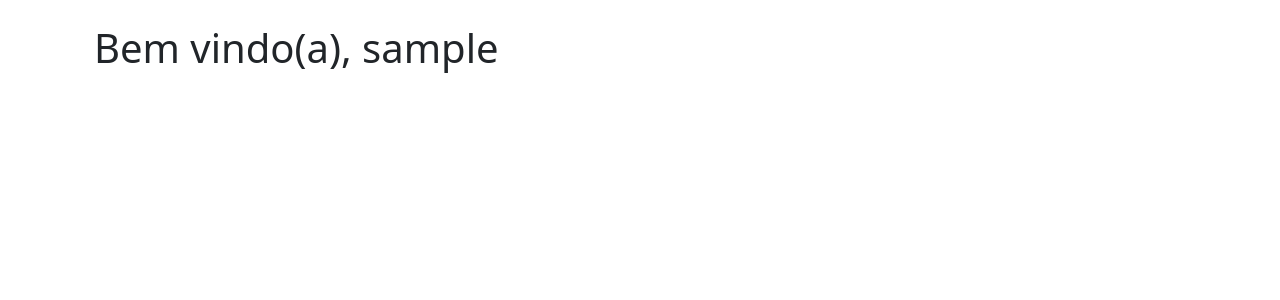
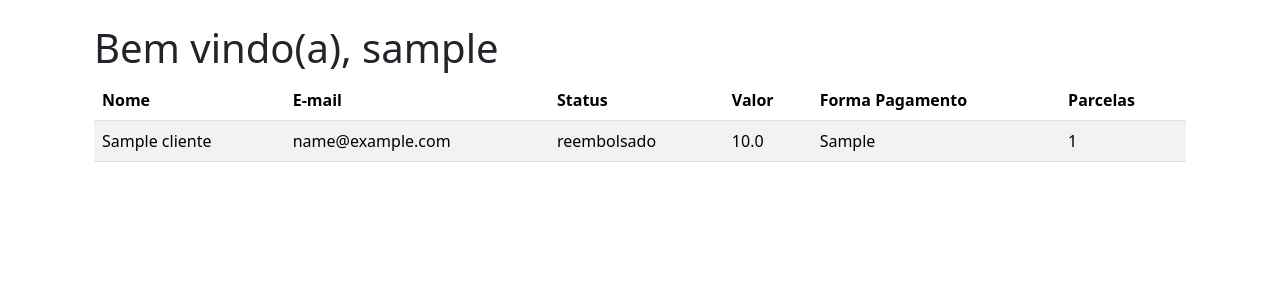
Before and after one commit to MathGPereira/DesafioTecnicoAPI, a Flask app: page /usuario in a window 1280 px wide. Shown: the part 56-356 px from the top of the page. Run offline with Flask 3, Linux system fonts and the light colour scheme; a user stored in the database is signed in; tables that the repository leaves empty hold one stand-in row (values such as "Sample post").

Commit message:
Criando a funcionalidade de listar todas as tratativas no banco de dados

```diff
--- a/API/routes.py
+++ b/API/routes.py
@@ -56,7 +56,9 @@ def cadastro():
 @app.route("/usuario")
 @login_required
 def usuario():
-    return render_template("usuario.html", current_user=current_user)
+    db = Cliente.query.all()
+
+    return render_template("usuario.html", current_user=current_user, db=db)
 
 
 @app.route("/tratativas", methods=["GET", "POST"])
--- a/API/templates/tratativas.html
+++ b/API/templates/tratativas.html
@@ -11,7 +11,7 @@
         <button class="btn btn-primary">Filtrar</button>
     </form>
     <div class="container">
-        <table class="table">
+        <table class="table table-striped table-hover">
             <thead>
                 <tr>
                     <th scope="col">Nome</th>
@@ -22,6 +22,7 @@
                     <th scope="col">Parcelas</th>
                 </tr>
             </thead>
+            <tbody>
                 {% for cliente in  clientes %}
                     <tr>
                         <td>{{ cliente["nome"] }}</td>
@@ -32,6 +33,7 @@
                         <td>{{ cliente["parcelas"] }}</td>
                     </tr>
                 {% endfor %}
+            </tbody>
         </table>
     </div>
 {% endblock %}
--- a/API/templates/usuario.html
+++ b/API/templates/usuario.html
@@ -2,5 +2,29 @@
 {% block main %}
     <div class="container">
         <h1>Bem vindo(a), {{ current_user.username }}</h1>
+        <table class="table table-striped table-hover">
+            <thead>
+                <tr>
+                    <th scope="col">Nome</th>
+                    <th scope="col">E-mail</th>
+                    <th scope="col">Status</th>
+                    <th scope="col">Valor</th>
+                    <th scope="col">Forma Pagamento</th>
+                    <th scope="col">Parcelas</th>
+                </tr>
+            </thead>
+            <tbody>
+                {% for cliente in  db %}
+                    <tr>
+                        <td>{{ cliente.nome }}</td>
+                        <td>{{ cliente.email }}</td>
+                        <td>{{ cliente.status }}</td>
+                        <td>{{ cliente.valor }}</td>
+                        <td>{{ cliente.forma_pagamento }}</td>
+                        <td>{{ cliente.parcelas }}</td>
+                    </tr>
+                {% endfor %}
+            </tbody>
+        </table>
     </div>
 {% endblock %}
```
Also changed, not shown: instance/desafio.db. Lines whose indentation alone changed are shown as unchanged.
